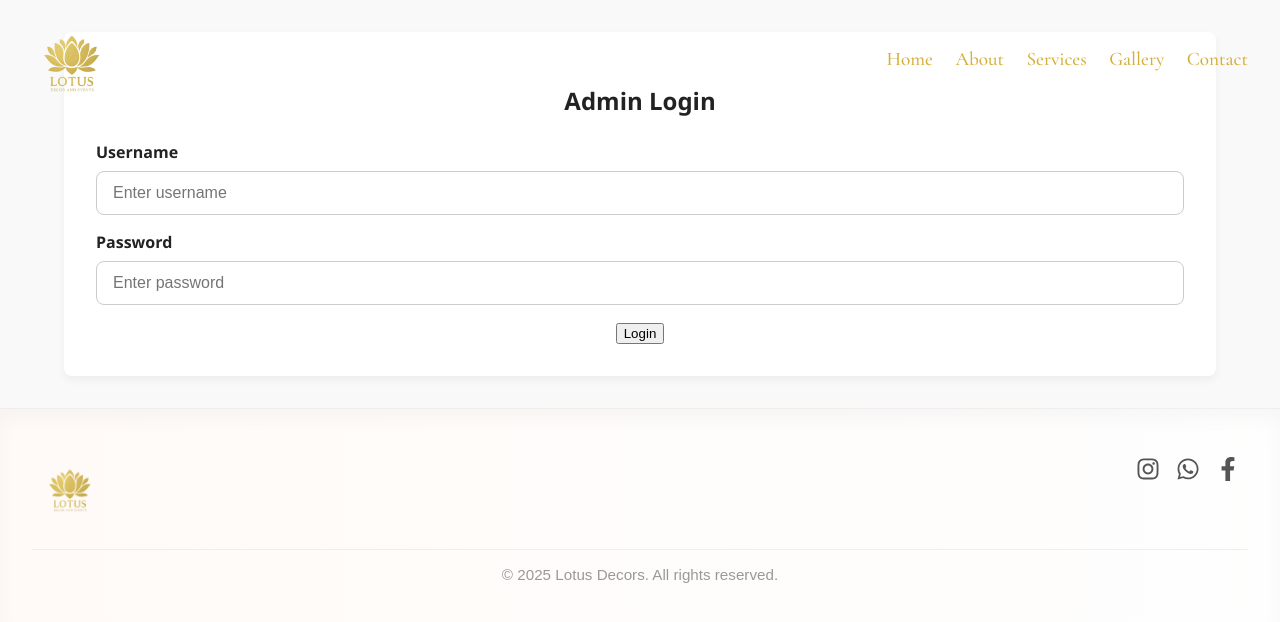
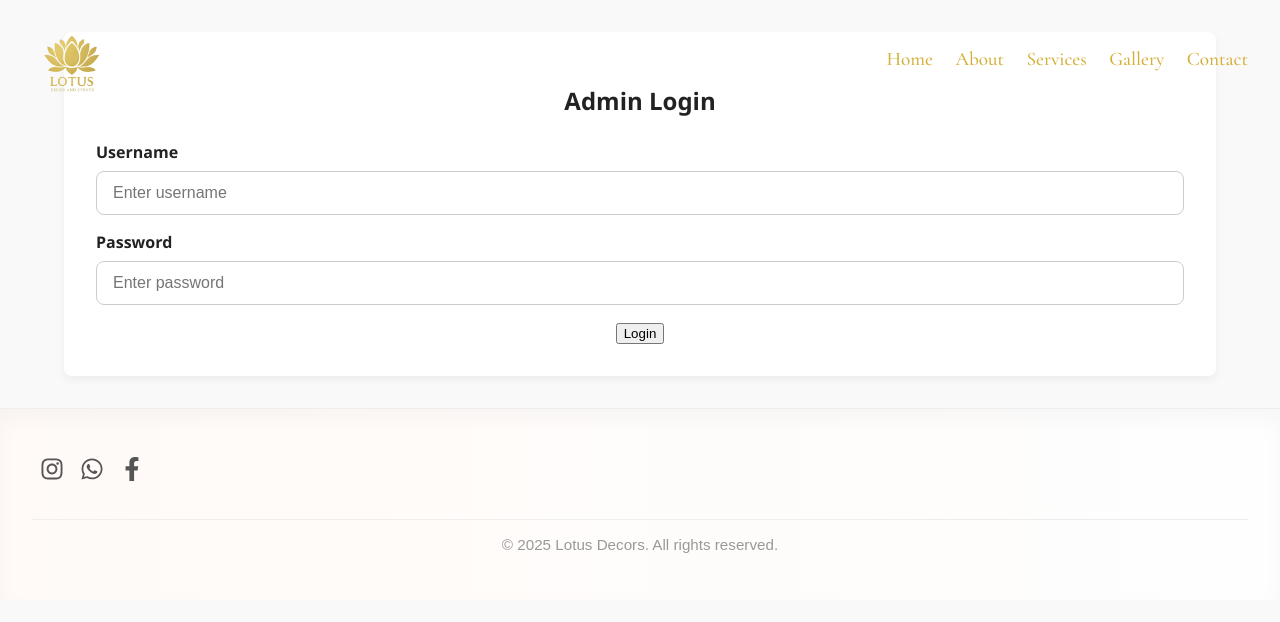
Before and after one commit to lotusdecor/ldecor_frontend, a React (Vite) app: page /admin in a window 1280 px wide. Shown: the top 622 px of the page. Built offline with nearby package versions, Linux system fonts and the light colour scheme.

Commit message:
minor changes

```diff
--- a/src/components/Footer.jsx
+++ b/src/components/Footer.jsx
@@ -6,9 +6,6 @@ function Footer() {
   return (
     <footer className="footer">
       <div className="footer-container">
-        <a href="/" className="footer-logo">
-          <img src={logo} alt="Logo" />
-        </a>
 
         <div className="footer-socials">
           <a href="https://www.instagram.com/thoranamdecors/" aria-label="Instagram"><FaInstagram /></a>
```
